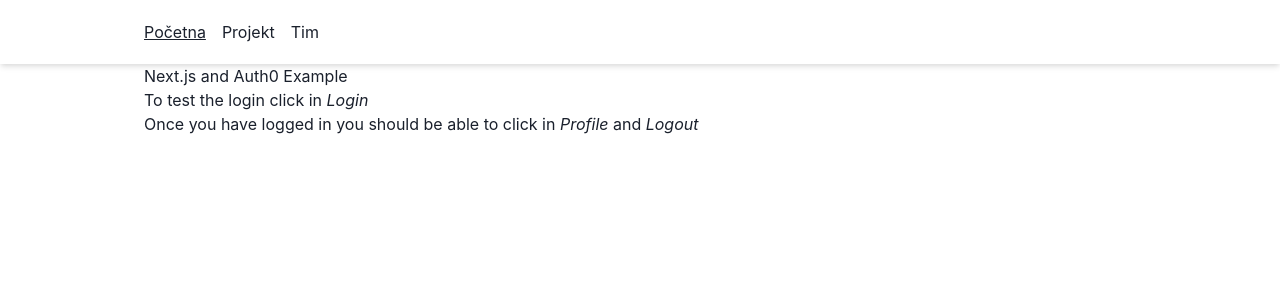
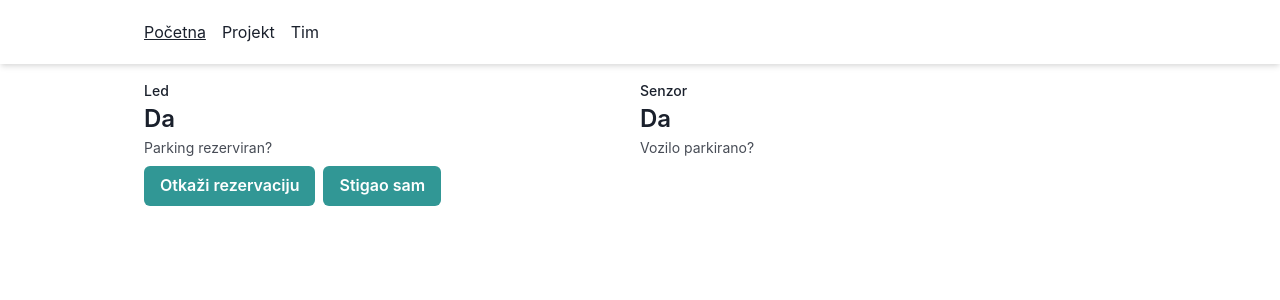
Before and after one commit to PajserDivizija/Car-Park-IoT-Solution, a Next.js app: page / in a window 1280 px wide. Shown: the top 300 px of the page. Built offline with nearby package versions, Linux system fonts and the light colour scheme; no server answers.

Commit message:
Add reserve

```diff
--- a/components/layout.tsx
+++ b/components/layout.tsx
@@ -1,10 +1,8 @@
-import { Box, Container, Flex } from '@chakra-ui/layout';
+import { Container, Flex } from '@chakra-ui/layout';
 import Head from 'next/head';
 import Header from './header';
 
-function Layout({ user, loading = false, children, title = 'Next.js with Auth0' }) {
-  console.log({ user, loading });
-
+function Layout({ children, title = 'Next.js with Auth0', ...rest }) {
   return (
     <>
       <Head>
@@ -14,7 +12,7 @@ function Layout({ user, loading = false, children, title = 'Next.js with Auth0'
       <Flex direction='column' minH='100vh'>
         <Header />
 
-        <Container maxW='container.lg' flex={1}>
+        <Container maxW='container.lg' flex={1} {...rest}>
           {children}
         </Container>
       </Flex>
--- a/components/navlink.tsx
+++ b/components/navlink.tsx
@@ -3,8 +3,6 @@ import { useRouter } from 'next/router';
 
 function NavLink(props: LinkProps) {
   const router = useRouter();
-
-  console.log({ router, props });
 
   return (
     <Link
--- a/package.json
+++ b/package.json
@@ -11,10 +11,13 @@
     "@emotion/react": "^11.9.0",
     "@emotion/styled": "^11.8.1",
     "@types/react": "^18.0.9",
+    "aws-crt": "^1.12.2",
+    "aws-iot-device-sdk-v2": "^1.8.1",
     "framer-motion": "^6.3.3",
     "next": "^12.1.6",
     "react": "^18.1.0",
     "react-dom": "^18.1.0",
+    "swr": "^1.3.0",
     "tslib": "^2.2.0",
     "typescript": "^4.6.4"
   },
--- a/pages/_app.tsx
+++ b/pages/_app.tsx
@@ -1,11 +1,17 @@
 import { ChakraProvider, extendTheme, withDefaultColorScheme } from '@chakra-ui/react';
+import { SWRConfig } from 'swr';
 
 const customTheme = extendTheme(withDefaultColorScheme({ colorScheme: 'teal' }));
+
+const fetcher = (...args: Parameters<typeof fetch>) =>
+  fetch(...args).then(async (res) => (res.ok ? res.json() : Promise.reject(await res.json())));
 
 function MyApp({ Component, pageProps }) {
   return (
     <ChakraProvider theme={customTheme} resetCSS>
-      <Component {...pageProps} />
+      <SWRConfig value={{ fetcher }}>
+        <Component {...pageProps} />
+      </SWRConfig>
     </ChakraProvider>
   );
 }
--- /dev/null
+++ b/pages/api/v1/reservation.ts
@@ -0,0 +1,17 @@
+import { NextApiRequest, NextApiResponse } from 'next';
+
+let reserved = true;
+
+export default async function reservation(req: NextApiRequest, res: NextApiResponse) {
+  if (req.method === 'GET') {
+    return res.send({ data: { reserved } });
+  } else if (req.method === 'POST') {
+    const newState = JSON.parse(req.body);
+
+    ({ reserved } = newState);
+
+    return res.send({ data: { reserved } });
+  } else {
+    return res.status(405).send({ error: { message: 'Method not allowed' } });
+  }
+}
--- /dev/null
+++ b/pages/api/v1/sensor.ts
@@ -0,0 +1,11 @@
+import { NextApiRequest, NextApiResponse } from 'next';
+
+const sensor = true;
+
+export default async function sensorHandler(req: NextApiRequest, res: NextApiResponse) {
+  if (req.method === 'GET') {
+    return res.send({ data: { sensor } });
+  } else {
+    return res.status(405).send({ error: { message: 'Method not allowed' } });
+  }
+}
--- a/pages/index.tsx
+++ b/pages/index.tsx
@@ -1,34 +1,72 @@
+import {
+  Button,
+  HStack,
+  Spinner,
+  Stat,
+  StatGroup,
+  StatHelpText,
+  StatLabel,
+  StatNumber,
+  useCallbackRef,
+} from '@chakra-ui/react';
+import useSWR from 'swr';
 import Layout from '../components/layout';
-import { useFetchUser } from '../lib/user';
 
 function Home() {
-  const { user, loading } = useFetchUser();
+  const { data: reservationRes, mutate } = useSWR('/api/v1/reservation');
+  const { data: sensorRes } = useSWR('/api/v1/sensor');
+
+  const reserve = useCallbackRef(() => {
+    const oldValue = reservationRes?.data.reserved;
+    const newValue = !oldValue;
+    mutate({ data: { reserved: newValue } }, false);
+
+    fetch('/api/v1/reservation', {
+      method: 'POST',
+      body: JSON.stringify({ reserved: newValue }),
+    }).then((res) => {
+      !res.ok && mutate({ data: { reserved: oldValue } }, false);
+    });
+  });
+
+  const arrived = useCallbackRef(() => {
+    alert('Super, oceš 5?');
+  });
 
   return (
-    <Layout user={user} loading={loading}>
-      <h1>Next.js and Auth0 Example</h1>
+    <Layout py={4}>
+      <StatGroup>
+        <Stat>
+          <StatLabel>Led</StatLabel>
+          {reservationRes ? (
+            <StatNumber>{reservationRes.data.reserved ? 'Da' : 'Ne'}</StatNumber>
+          ) : (
+            <StatNumber>
+              <Spinner />
+            </StatNumber>
+          )}
+          <StatHelpText>Parking rezerviran?</StatHelpText>
+        </Stat>
 
-      {loading && <p>Loading login info...</p>}
+        <Stat>
+          <StatLabel>Senzor</StatLabel>
+          {sensorRes ? (
+            <StatNumber>{sensorRes.data.sensor ? 'Da' : 'Ne'}</StatNumber>
+          ) : (
+            <StatNumber>
+              <Spinner />
+            </StatNumber>
+          )}
+          <StatHelpText>Vozilo parkirano?</StatHelpText>
+        </Stat>
+      </StatGroup>
 
-      {!loading && !user && (
-        <>
-          <p>
-            To test the login click in <i>Login</i>
-          </p>
-          <p>
-            Once you have logged in you should be able to click in <i>Profile</i> and <i>Logout</i>
-          </p>
-        </>
-      )}
-
-      {user && (
-        <>
-          <h4>Rendered user info on the client</h4>
-          <img src={user.picture} alt='user picture' />
-          <p>nickname: {user.nickname}</p>
-          <p>name: {user.name}</p>
-        </>
-      )}
+      <HStack>
+        <Button onClick={reserve}>
+          {reservationRes?.data.reserved ? 'Otkaži rezervaciju' : 'Rezerviraj parking'}
+        </Button>
+        <Button onClick={arrived}>Stigao sam</Button>
+      </HStack>
     </Layout>
   );
 }
```
Also changed, not shown: 1 other file (tests, documents, lock files or other folders).
